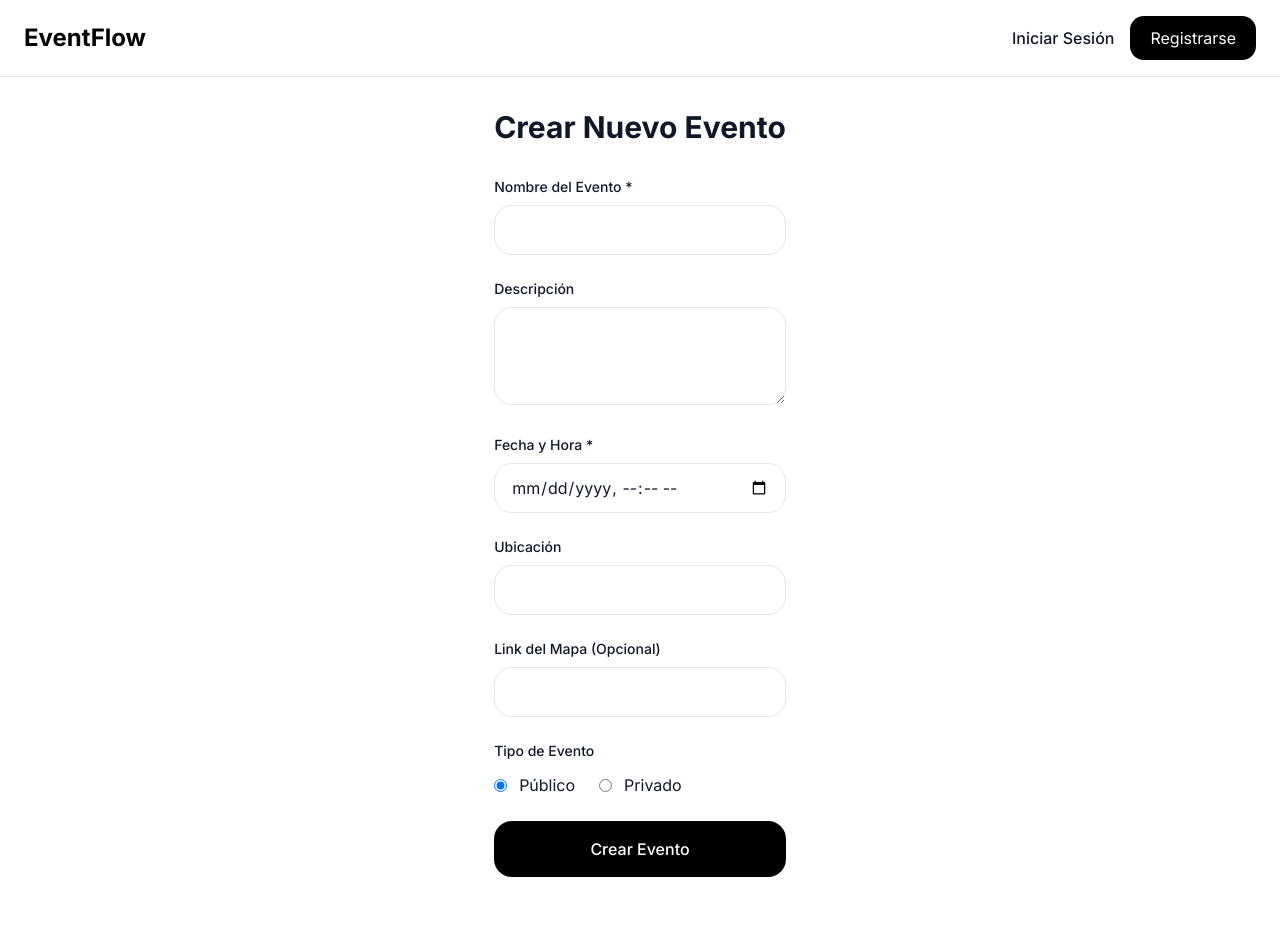
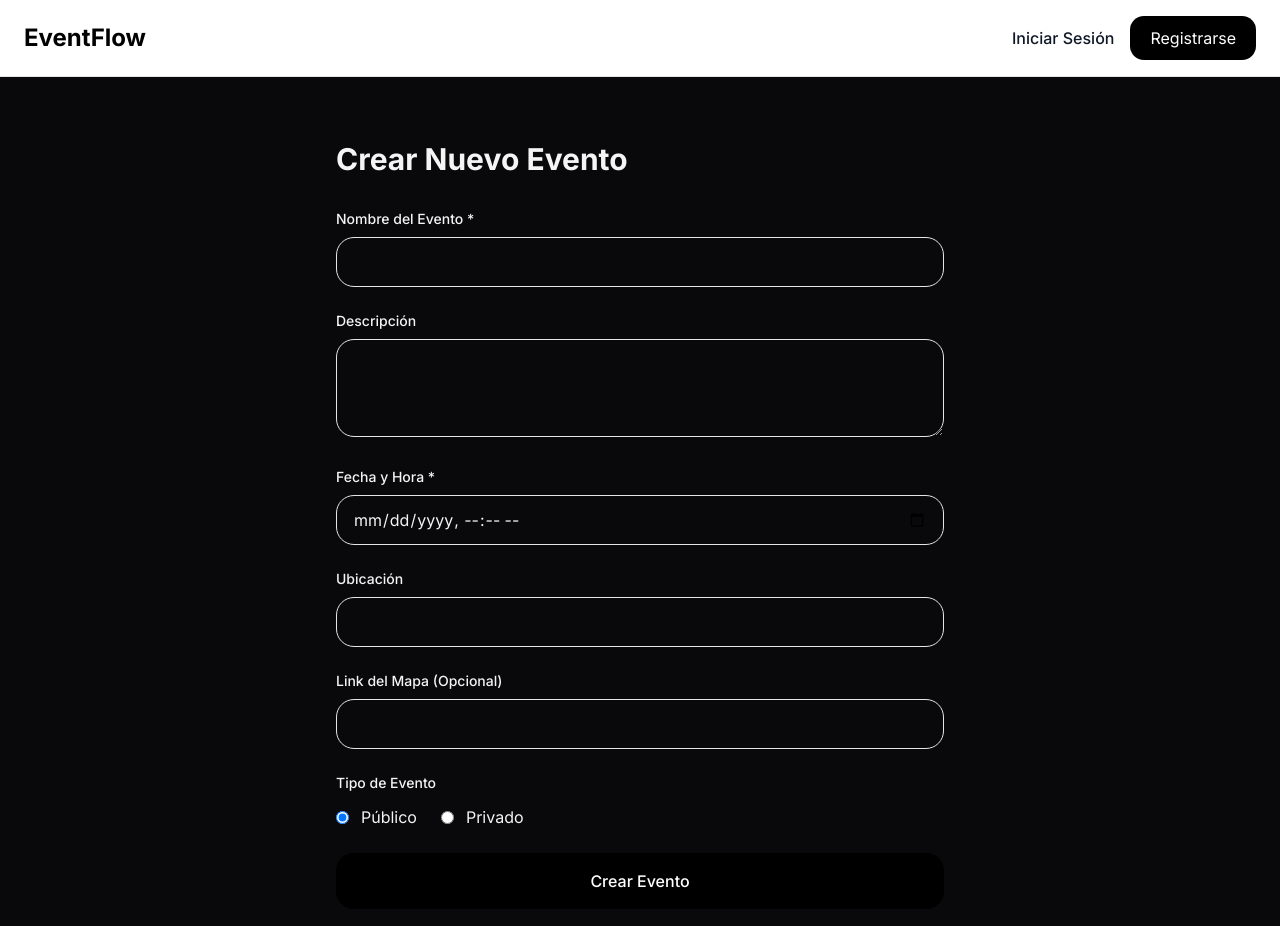
Before and after one commit to gzlcg23/eventflow, a Next.js app: page /eventos/nuevo in a window 1280 px wide. Shown: the top 926 px of the page. Built offline with nearby package versions, Linux system fonts and the light colour scheme; no server answers.

Commit message:
style: reestructurar layouts para consistencia de footer claro/oscuro

```diff
--- /dev/null
+++ b/app/eventos/layout.tsx
@@ -0,0 +1,22 @@
+// app/eventos/layout.tsx
+import Footer from "../../components/Footer"; // 🌟 Ajusta la ruta relativa si tu carpeta components está en otro lado
+
+export default function DashboardLayout({
+  children,
+}: {
+  children: React.ReactNode;
+}) {
+  return (
+    // Forzamos fondo oscuro premium para la sección privada del SaaS
+    <div className="flex-1 flex flex-col bg-zinc-950 text-zinc-100">
+
+      {/* Contenedor del panel interno */}
+      <div className="flex-1 w-full max-w-7xl mx-auto px-4 py-8 sm:px-6 lg:px-8">
+        {children}
+      </div>
+
+      {/* 🌟 Footer profesional oscuro automático para todo el interior */}
+      <Footer variant="dark" />
+    </div>
+  );
+}
```
